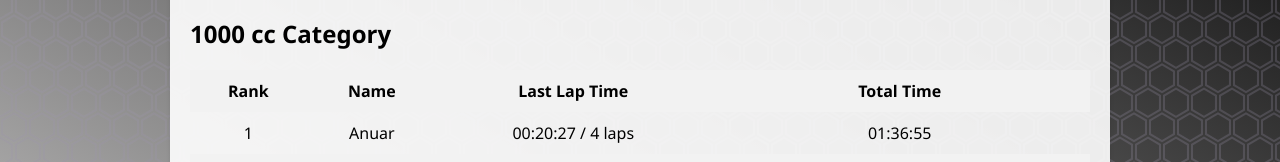
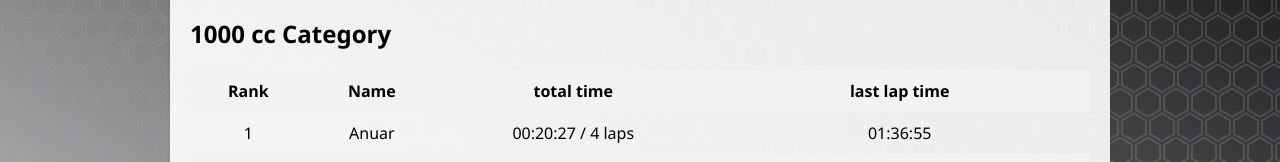
Before and after one commit to niknafidz/raceboard, a plain HTML site: page index.html in a window 1280 px wide. Shown: the part 240-402 px from the top of the page. Drawn offline with Linux system fonts and the light colour scheme.

Commit message:
code from laptop

```diff
--- a/index.html
+++ b/index.html
@@ -20,8 +20,8 @@
                         <th>Rank</th>
                         <th>Name</th>
 
-                        <th>Last Lap Time </th>
-                        <th>Total Time </th>
+                        <th>total time  </th>
+                        <th>last lap time </th>
 
                     </tr>
                 </thead>
```
